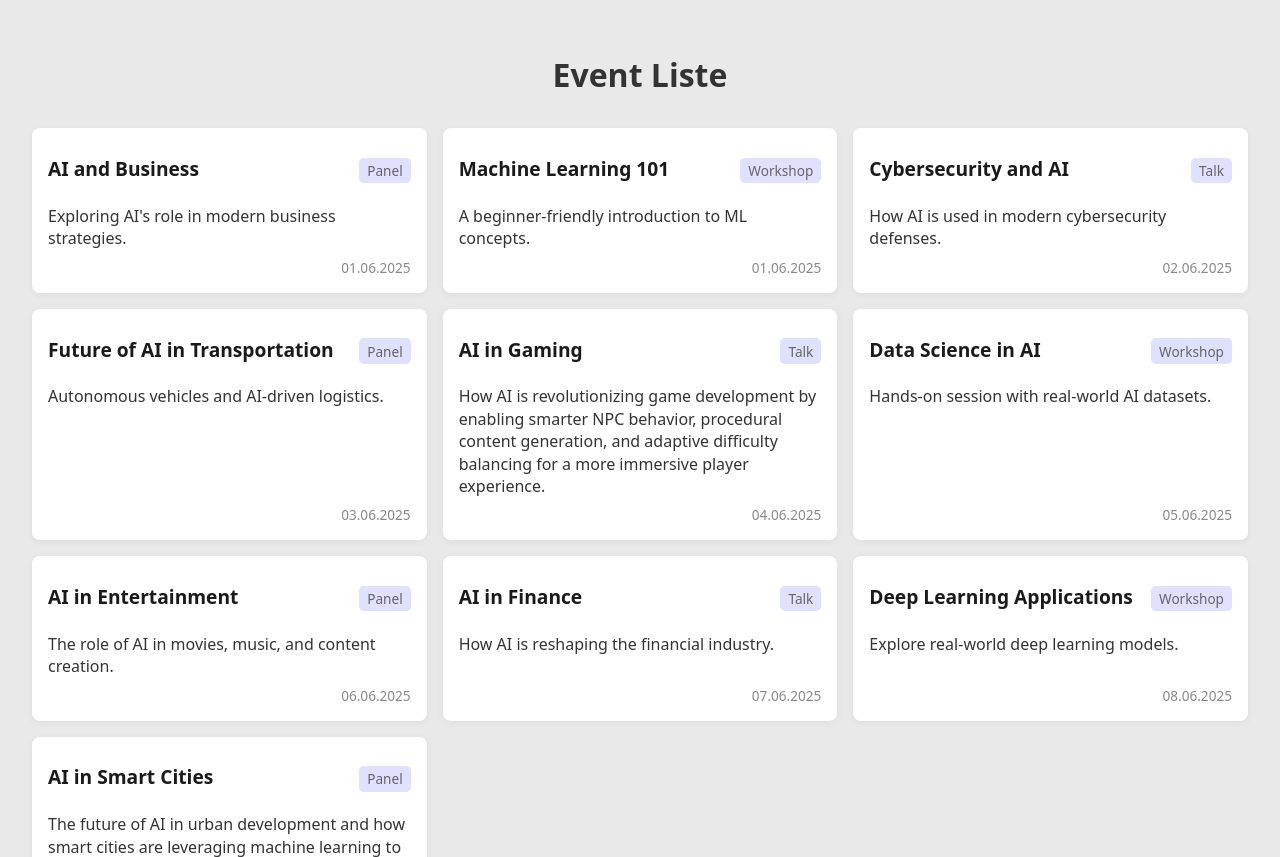
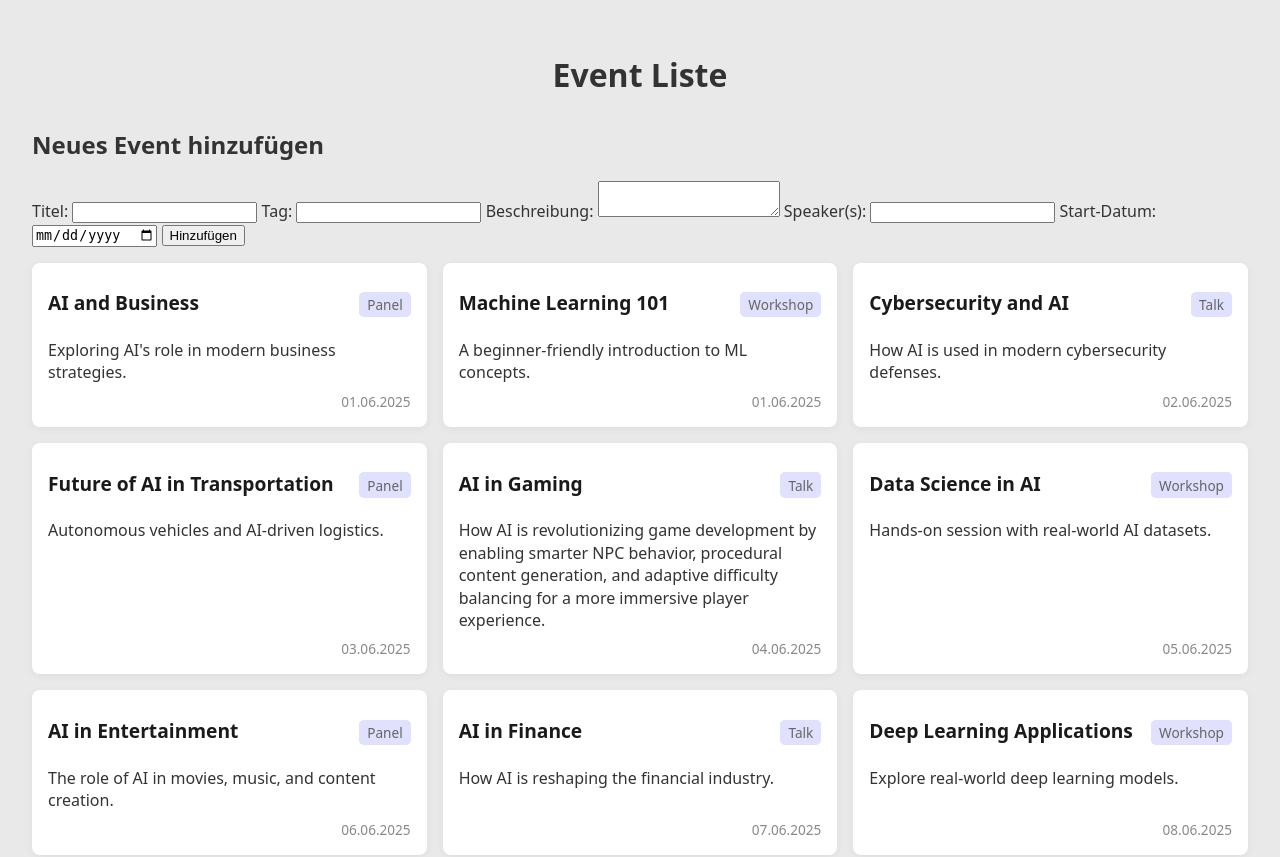
Before and after one commit to MatthiasKaesch/event-manager, a PHP site: page /public/index.php in a window 1280 px wide. Shown: the top 857 px of the page. Run offline with PHP 8.4, Linux system fonts and the light colour scheme; data comes from the database, SQL or seed files in the repository.

Commit message:
add form and add to db logic

```diff
--- a/public/index.php
+++ b/public/index.php
@@ -13,6 +13,31 @@ $events = $pdo->query('SELECT * FROM events ORDER BY start_date ASC')->fetchAll(
 </head>
 <body>
     <h1>Event Liste</h1>
+
+      <form action="submit.php" method="POST" class="event_form">
+        <h2>Neues Event hinzufügen</h2>
+        <label>
+            Titel:
+            <input type="text" name="title" required>
+        </label>
+        <label>
+            Tag:
+            <input type="text" name="tag" required>
+        </label>
+        <label>
+            Beschreibung:
+            <textarea name="description" required></textarea>
+        </label>
+        <label>
+            Speaker(s):
+            <input type="text" name="speakers" required>
+        </label>
+        <label>
+            Start-Datum:
+            <input type="date" name="start_date" required>
+        </label>
+        <button type="submit">Hinzufügen</button>
+    </form>
 
     <ul class="event_board">
         <?php foreach ($events as $event): ?>
```
Also changed, not shown: public/submit.php (added, +22 -0 lines).
